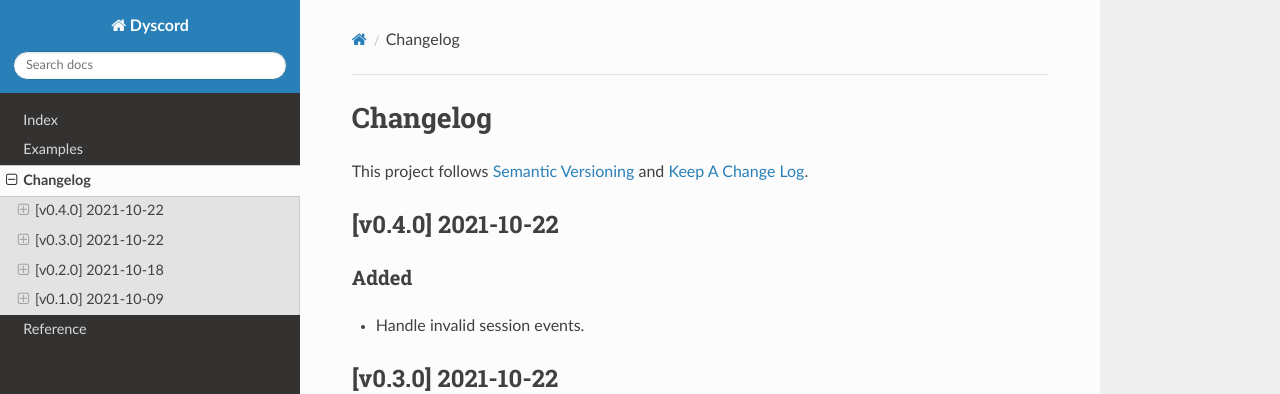
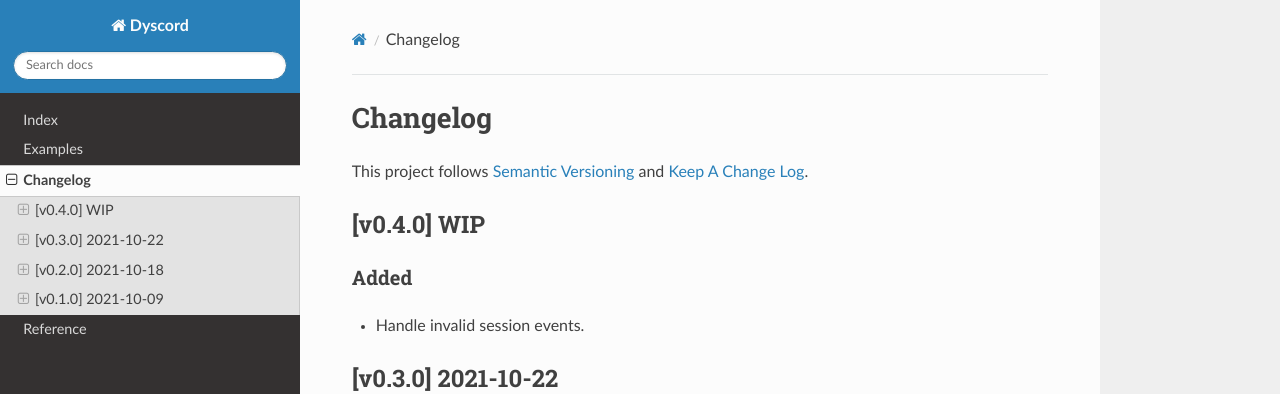
Before and after one commit to isbe-house/dyscord, an MkDocs documentation site: the page built from docs/changelog.md, in a window 1280 px wide and 900 px high. Shown: the top 394 px of the window. Built offline with MkDocs 1.6.1, drawn with Linux system fonts in a browser that asks for light colours; nearby versions of some CDN libraries.

Commit message:
docs: get docs ready for read the docs.

```diff
--- a/docs/changelog.md
+++ b/docs/changelog.md
@@ -2,7 +2,7 @@
 
 This project follows [Semantic Versioning](https://semver.org/) and [Keep A Change Log](https://keepachangelog.com/en/1.0.0/).
 
-## [v0.4.0] 2021-10-22
+## [v0.4.0] WIP
 ### Added
 - Handle invalid session events.
 
--- /dev/null
+++ b/requirements_docs.txt
@@ -0,0 +1,4 @@
+mkdocs
+mkdocstrings
+mkdocs-autorefs
+mkdocs-material
```
Also changed, not shown: docs/index.md (+1 -1 lines), 1 other file.
